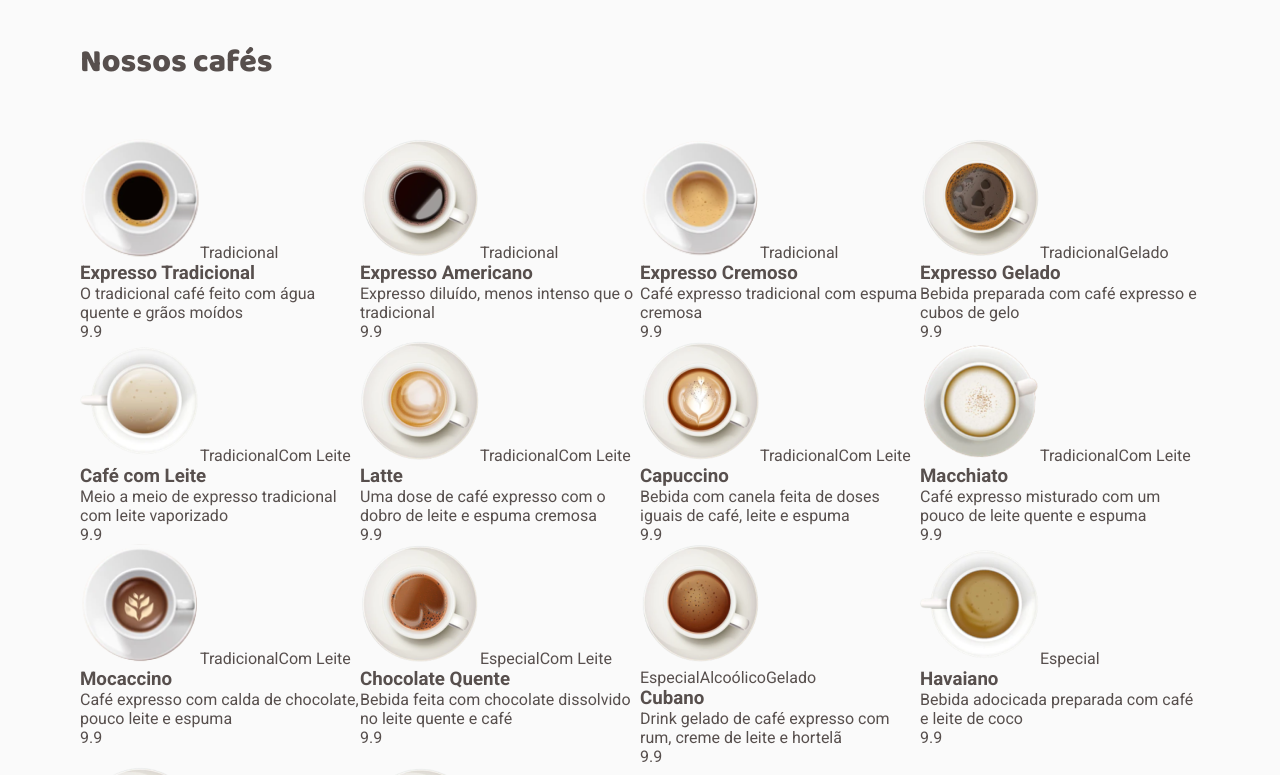
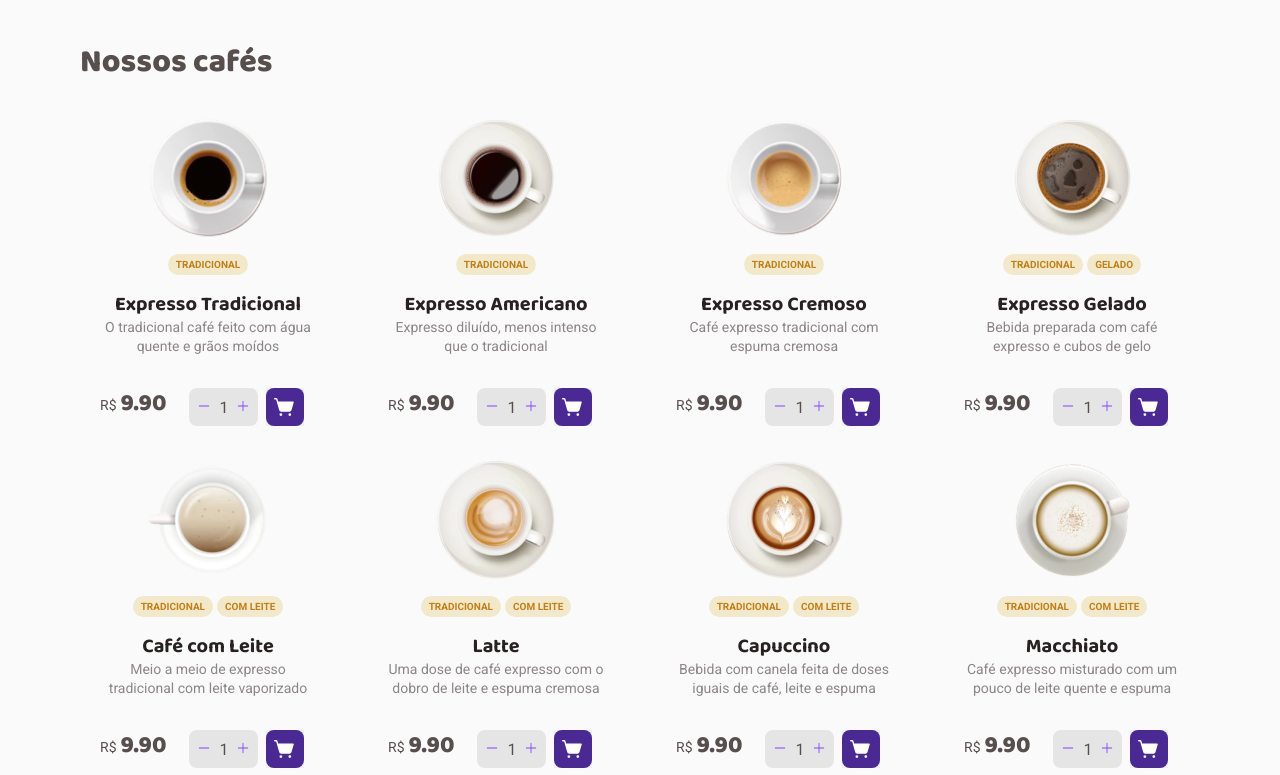
Before and after one commit to JoaoAlberto20/coffeDelivery, a React (Vite) app: page / in a window 1280 px wide. Shown: the part 660-1435 px from the top of the page. Built offline with nearby package versions, Linux system fonts and the light colour scheme.

Commit message:
Feat: Finalizando css da página home

```diff
--- a/src/components/CardCoffee/index.tsx
+++ b/src/components/CardCoffee/index.tsx
@@ -1,8 +1,17 @@
-import { ContainerCard, ContainerCardTag, ContainerTitle } from './styles'
+import { Minus, Plus, ShoppingCartSimple } from 'phosphor-react'
+import {
+  ButtonCart,
+  ContainerAddCart,
+  ContainerButtonPLuxMinus,
+  ContainerCard,
+  ContainerImagemTag,
+  ContainerPriceCart,
+  ContainerTitle,
+} from './styles'
 
 interface CardCoffeeProps {
   id: number
-  price: number
+  price: string
   name: string
   description: string
   tag: Array<string>
@@ -17,17 +26,41 @@ export function CardCoffee({
   tag,
   image,
 }: CardCoffeeProps) {
+  console.log(image)
   return (
     <ContainerCard>
-      <ContainerCardTag>
+      <ContainerImagemTag>
         <img src={image} alt="name" />
-        <span>{tag.map((tag) => tag)}</span>
-      </ContainerCardTag>
+        <div>
+          {tag.map((tag, index) => (
+            <span key={index}>{tag}</span>
+          ))}
+        </div>
+      </ContainerImagemTag>
       <ContainerTitle>
         <h3>{name}</h3>
         <span>{description}</span>
       </ContainerTitle>
-      <span>{price}</span>
+      <ContainerPriceCart>
+        <h3>
+          <span>R$</span>
+          {price}
+        </h3>
+        <ContainerAddCart>
+          <ContainerButtonPLuxMinus>
+            <button title="Diminuir a quantidade do produto carinho carrinho">
+              <Minus size={14} weight="fill" />
+            </button>
+            <span>1</span>
+            <button title="Aumentar a quantidade do produto no carrinho">
+              <Plus size={14} weight="fill" />
+            </button>
+          </ContainerButtonPLuxMinus>
+          <ButtonCart title="Adicionando o produto no carrinho">
+            <ShoppingCartSimple weight="fill" />
+          </ButtonCart>
+        </ContainerAddCart>
+      </ContainerPriceCart>
     </ContainerCard>
   )
 }
--- a/src/components/CardCoffee/styles.ts
+++ b/src/components/CardCoffee/styles.ts
@@ -1,7 +1,125 @@
 import styled from 'styled-components'
 
-export const ContainerCard = styled.div``
+export const ContainerCard = styled.div`
+  position: relative;
+  padding: 0 1.25rem 1.25rem 1.25rem;
+  height: 19.375rem;
+`
 
-export const ContainerCardTag = styled.div``
+export const ContainerImagemTag = styled.div`
+  display: flex;
+  flex-direction: column;
+  align-items: center;
 
-export const ContainerTitle = styled.div``
+  img {
+    position: absolute;
+    bottom: 210px;
+  }
+
+  > div {
+    margin-top: 7.25rem;
+    display: flex;
+    gap: 0.25rem;
+
+    span {
+      text-transform: uppercase;
+      padding: 0.25rem 0.5rem;
+      font-size: 10px;
+      font-weight: 700;
+      line-height: 130%;
+      color: ${(props) => props.theme['yellow-dark']};
+      background: ${(props) => props.theme['yellow-light']};
+      border-radius: 100px;
+    }
+  }
+`
+
+export const ContainerTitle = styled.div`
+  margin-top: 1rem;
+  text-align: center;
+
+  h3 {
+    font-size: 1.25rem;
+    font-family: 'Baloo 2', cursive;
+    font-weight: 700;
+    line-height: 130%;
+    color: ${(props) => props.theme['base-title']};
+  }
+
+  span {
+    margin-top: 0.5rem;
+    font-size: 0.875rem;
+    line-height: 130%;
+    color: ${(props) => props.theme['base-label']};
+  }
+`
+
+export const ContainerPriceCart = styled.div`
+  display: flex;
+  gap: 1.4375rem;
+  margin-top: 2.0625rem;
+
+  h3 {
+    font-size: 1.5rem;
+    font-weight: 800;
+    line-height: 130%;
+    font-family: 'Baloo 2', cursive;
+    display: block;
+
+    > span {
+      font-size: 0.875rem;
+      line-height: 130%;
+      font-weight: 400;
+      font-family: 'Roboto', sans-serif;
+      margin-right: 0.25rem;
+    }
+  }
+`
+
+export const ContainerAddCart = styled.div`
+  display: flex;
+  gap: 0.5rem;
+  height: 38px;
+`
+
+export const ContainerButtonPLuxMinus = styled.div`
+  display: flex;
+  align-items: center;
+  padding: 0.53125rem 0.5rem;
+  gap: 0.5rem;
+  background: ${(props) => props.theme['base-button']};
+  border-radius: 8px;
+
+  button {
+    border: 0;
+    background: transparent;
+    cursor: pointer;
+    color: ${(props) => props.theme['base-purple']};
+    font-size: px;
+
+    &:hover {
+      color: ${(props) => props.theme['purple-dark']};
+    }
+  }
+
+  span {
+    font-size: 1rem;
+  }
+`
+
+export const ButtonCart = styled.button`
+  border: 0;
+  cursor: pointer;
+  svg {
+    width: 38px;
+    height: 38px;
+    border-radius: 8px;
+    padding: 8px;
+    background: ${(props) => props.theme['purple-dark']};
+    color: ${(props) => props.theme.white};
+
+    &:hover {
+      background: ${(props) => props.theme['base-purple']};
+    }
+  }
+`
--- a/src/pages/Home/styles.ts
+++ b/src/pages/Home/styles.ts
@@ -85,4 +85,5 @@ export const ContainerListCard = styled.div`
   display: grid;
   grid-template-columns: repeat(auto-fit, minmax(256px, 1fr));
   margin-top: 3.375rem;
+  gap: 2rem;
 `
--- a/src/utils/index.ts
+++ b/src/utils/index.ts
@@ -18,7 +18,7 @@ export const coffeeList = [
     id: 1,
     name: 'Expresso Tradicional',
     description: 'O tradicional café feito com água quente e grãos moídos',
-    price: 9.9,
+    price: '9.90',
     tag: ['Tradicional'],
     image: coffee1,
   },
@@ -26,7 +26,7 @@ export const coffeeList = [
     id: 2,
     name: 'Expresso Americano',
     description: 'Expresso diluído, menos intenso que o tradicional',
-    price: 9.9,
+    price: '9.90',
     tag: ['Tradicional'],
     image: coffee2,
   },
@@ -34,7 +34,7 @@ export const coffeeList = [
     id: 3,
     name: 'Expresso Cremoso',
     description: 'Café expresso tradicional com espuma cremosa',
-    price: 9.9,
+    price: '9.90',
     tag: ['Tradicional'],
     image: coffee3,
   },
@@ -42,7 +42,7 @@ export const coffeeList = [
     id: 4,
     name: 'Expresso Gelado',
     description: 'Bebida preparada com café expresso e cubos de gelo',
-    price: 9.9,
+    price: '9.90',
     tag: ['Tradicional', 'Gelado'],
     image: coffee4,
   },
@@ -50,7 +50,7 @@ export const coffeeList = [
     id: 5,
     name: 'Café com Leite',
     description: 'Meio a meio de expresso tradicional com leite vaporizado',
-    price: 9.9,
+    price: '9.90',
     tag: ['Tradicional', 'Com Leite'],
     image: coffee5,
   },
@@ -59,7 +59,7 @@ export const coffeeList = [
     name: 'Latte',
     description:
       'Uma dose de café expresso com o dobro de leite e espuma cremosa',
-    price: 9.9,
+    price: '9.90',
     tag: ['Tradicional', 'Com Leite'],
     image: coffee6,
   },
@@ -68,7 +68,7 @@ export const coffeeList = [
     name: 'Capuccino',
     description:
       'Bebida com canela feita de doses iguais de café, leite e espuma',
-    price: 9.9,
+    price: '9.90',
     tag: ['Tradicional', 'Com Leite'],
     image: coffee7,
   },
@@ -77,7 +77,7 @@ export const coffeeList = [
     name: 'Macchiato',
     description:
       'Café expresso misturado com um pouco de leite quente e espuma',
-    price: 9.9,
+    price: '9.90',
     tag: ['Tradicional', 'Com Leite'],
     image: coffee8,
   },
@@ -85,7 +85,7 @@ export const coffeeList = [
     id: 9,
     name: 'Mocaccino',
     description: 'Café expresso com calda de chocolate, pouco leite e espuma',
-    price: 9.9,
+    price: '9.90',
     tag: ['Tradicional', 'Com Leite'],
     image: coffee9,
   },
@@ -93,7 +93,7 @@ export const coffeeList = [
     id: 10,
     name: 'Chocolate Quente',
     description: 'Bebida feita com chocolate dissolvido no leite quente e café',
-    price: 9.9,
+    price: '9.90',
     tag: ['Especial', 'Com Leite'],
     image: coffee10,
   },
@@ -102,7 +102,7 @@ export const coffeeList = [
     name: 'Cubano',
     description:
       'Drink gelado de café expresso com rum, creme de leite e hortelã',
-    price: 9.9,
+    price: '9.90',
     tag: ['Especial', 'Alcoólico', 'Gelado'],
     image: coffee11,
   },
@@ -110,7 +110,7 @@ export const coffeeList = [
     id: 12,
     name: 'Havaiano',
     description: 'Bebida adocicada preparada com café e leite de coco',
-    price: 9.9,
+    price: '9.90',
     tag: ['Especial'],
     image: coffee12,
   },
@@ -118,7 +118,7 @@ export const coffeeList = [
     id: 13,
     name: 'Árabe',
     description: 'Bebida preparada com grãos de café árabe e especiarias',
-    price: 9.9,
+    price: '9.90',
     tag: ['Especial'],
     image: coffee13,
   },
@@ -126,7 +126,7 @@ export const coffeeList = [
     id: 14,
     name: 'Irlandês',
     description: 'Bebida a base de café, uísque irlandês, açúcar e chantilly',
-    price: 9.9,
+    price: '9.90',
     tag: ['Tradicional', 'Alcoólico'],
     image: coffee14,
   },
```
